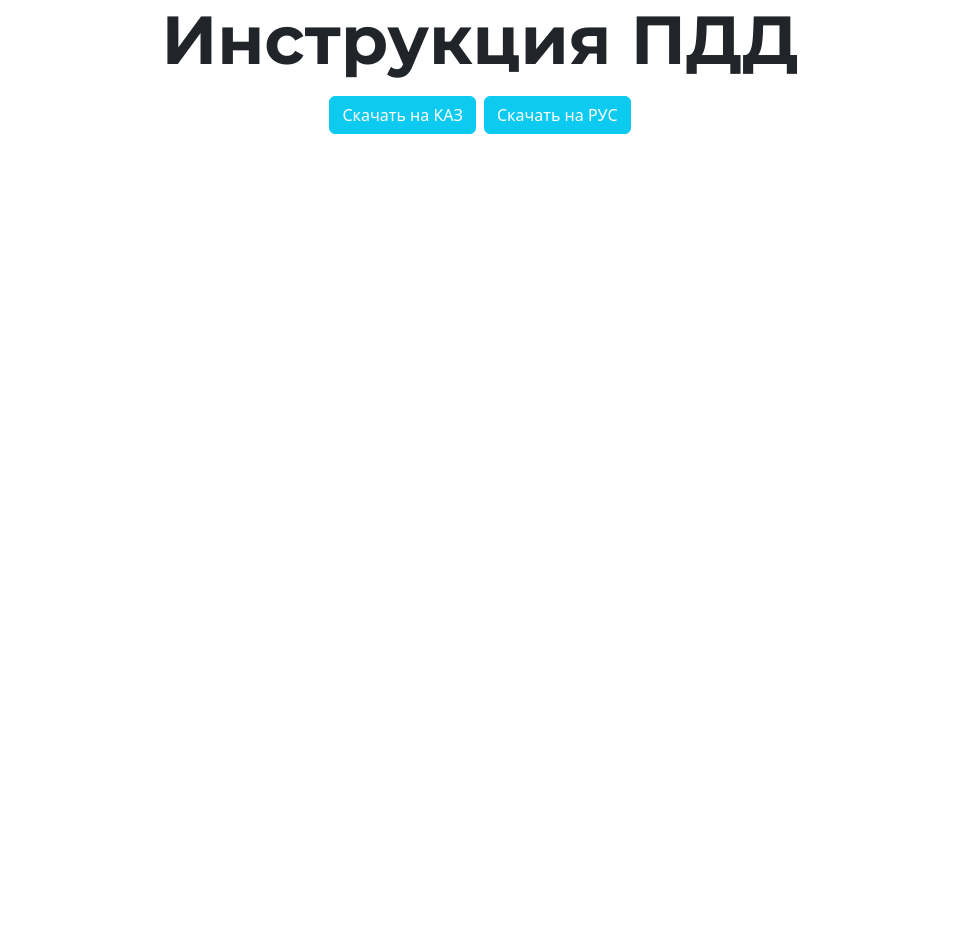
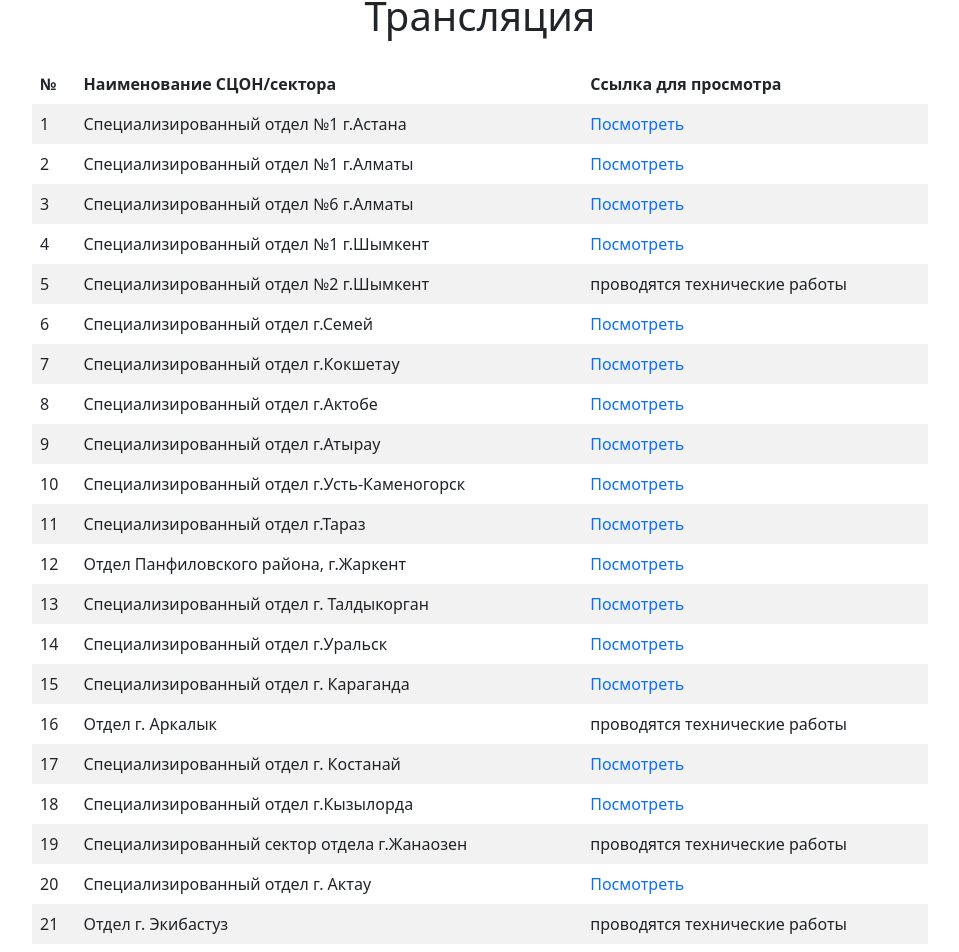
Before and after one commit to TheDarkSolo/booking, a React (Create React App) app: page /traffic-rules in a window 1280 px wide. Shown: the part 104-1056 px from the top of the page, without its empty margins (160-1119 px from the left). Before the commit the page ends 800 px from the top, so only its background shows below. Built offline with nearby package versions, Linux system fonts and the light colour scheme.

Commit message:
added youtube streaming

```diff
--- a/src/Components/Home/Home.js
+++ b/src/Components/Home/Home.js
@@ -53,8 +53,8 @@ export default function Home() {
               </Link>
             </div>
             <div class="col">
-              {/* <Link to={"/traffic-rules"}> */}
-              <a href="https://egov.kz/cms/kk/articles/poluchenie_pravab" target="_blank" rel="noopener noreferrer">
+              <Link to={"/traffic-rules"}>
+                {/* <a href="https://egov.kz/cms/kk/articles/poluchenie_pravab" target="_blank" rel="noopener noreferrer"> */}
                 <div class="p-4 rounded d-flex flex-column align-items-center border bg-white cursor-pointer mb-2">
                   <img
                     src={t("menu.1.menu_img")}
@@ -64,8 +64,8 @@ export default function Home() {
                   />
                   <h3 className="text-dark">{t("menu.1.menu_name")}</h3>
                 </div>
-                {/* </Link> */}
-              </a>
+              </Link>
+              {/* </a> */}
             </div>
           </div>
         </div>
--- a/src/Components/TrafficRulesInstructions/TrafficRulesInstructions.css
+++ b/src/Components/TrafficRulesInstructions/TrafficRulesInstructions.css
@@ -1,6 +1,22 @@
-.offset_traffic_rules_inst{
+.offset_traffic_rules_inst {
     display: flex;
     flex-direction: column;
     width: 100%;
     padding: 0px 15% 0px;
 }
+
+table {
+    border-collapse: collapse;
+    width: 100%;
+}
+
+th,
+td {
+    border: 1px solid black;
+    padding: 8px;
+    text-align: left;
+}
+
+tr:nth-child(even) {
+    background-color: #f2f2f2;
+}
--- a/src/Components/TrafficRulesInstructions/TrafficRulesInstructions.js
+++ b/src/Components/TrafficRulesInstructions/TrafficRulesInstructions.js
@@ -1,27 +1,185 @@
-import React from 'react'
-import { useTranslation } from "react-i18next";
+import React, { useState, useEffect } from 'react';
+import { useTranslation } from 'react-i18next';
 
-import './TrafficRulesInstructions.css'
+import './TrafficRulesInstructions.css';
 
 const TrafficRulesInstructions = () => {
-  const { t } = useTranslation()
+  const { t } = useTranslation();
+
+
+  // useEffect(() => {
+  //   // Fetch data from the API
+  //   fetch('https://bback.gov4c.kz/api/stream/departments/')
+  //     .then((response) => response.json())
+  //     .then((data) => {
+  //       setData(data);
+  //       setLoading(false);
+  //     })
+  //     .catch((error) => {
+  //       console.error('Error fetching data:', error);
+  //       setLoading(false);
+  //     });
+  // }, []);
+
   return (
     <div className="offset_traffic_rules_inst">
-      <h1 className='header_text mt-3 size_title_page text-center mb-3'>
-        {/* Инструкция ПДД */}
-        {t("instructionPDD")}
-      </h1>
-      <div className='d-flex align-items-center justify-content-center w-100 mt-2'>
-        <button className='btn btn-info text-white mx-1'>
-          {/* Скачать на КАЗ */}
-          {t("downloadKAZ")}
-        </button>
-        <button className='btn btn-info text-white mx-1'>
-          {/* Скачать на РУС */}
-          {t("downloadRUS")}
-        </button>
-      </div>
+
+      <center><h1>Трансляция</h1></center>
+      <br />
+      <table >
+        <tr>
+          <td><strong>№</strong></td>
+          <td><strong>Наименование СЦОН/сектора</strong></td>
+          <td><strong>Cсылка для просмотра</strong></td>
+        </tr>
+        <tr>
+          <td>1</td>
+          <td>Специализированный отдел №1 г.Астана</td>
+          <td><a href="https://youtube.com/live/8gmUSPI-eiY?feature=share" target="_blank">Посмотреть</a></td>
+        </tr>
+        <tr>
+          <td>2</td>
+          <td>Специализированный отдел №1 г.Алматы</td>
+          <td><a href="https://youtube.com/live/MiJh4gHcJfA?feature=share" target="_blank">Посмотреть</a></td>
+        </tr>
+        <tr>
+          <td>3</td>
+          <td>Специализированный отдел №6 г.Алматы</td>
+          <td><a href="https://youtube.com/live/6wANrRT-1_A?feature=share" target="_blank">Посмотреть</a></td>
+        </tr>
+        <tr>
+          <td>4</td>
+          <td>Специализированный отдел №1 г.Шымкент</td>
+          <td><a href="https://youtube.com/live/Q_mPhc_aFxU?feature=share" target="_blank">Посмотреть</a></td>
+        </tr>
+        <tr>
+          <td>5</td>
+          <td>Специализированный отдел №2 г.Шымкент</td>
+          <td>проводятся технические работы</td>
+        </tr>
+        <tr>
+          <td>6</td>
+          <td>Специализированный отдел г.Семей</td>
+          <td><a href="https://youtube.com/live/aWgOGgpYtqo?feature=share" target="_blank">Посмотреть</a></td>
+        </tr>
+        <tr>
+          <td>7</td>
+          <td>Специализированный отдел г.Кокшетау</td>
+          <td><a href="	https://youtube.com/live/BI_Gi3Mm090?feature=share" target="_blank">Посмотреть</a></td>
+        </tr>
+        <tr>
+          <td>8</td>
+          <td>Специализированный отдел г.Актобе</td>
+          <td><a href="https://youtube.com/live/KHwL-TLoolA?feature=share" target="_blank">Посмотреть</a></td>
+        </tr>
+        <tr>
+          <td>9</td>
+          <td>Специализированный отдел г.Атырау</td>
+          <td><a href="https://youtube.com/live/t-0zQHeMXfA?feature=share" target="_blank">Посмотреть</a></td>
+        </tr>
+        <tr>
+          <td>10</td>
+          <td>Специализированный отдел г.Усть-Каменогорск</td>
+          <td><a href="https://youtube.com/live/VvF2XGXmaFw?feature=share" target="_blank">Посмотреть</a></td>
+        </tr>
+        <tr>
+          <td>11</td>
+          <td>Специализированный отдел г.Тараз</td>
+          <td><a href="https://youtube.com/live/r0LQvLdAMWY?feature=share" target="_blank">Посмотреть</a></td>
+        </tr>
+        <tr>
+          <td>12</td>
+          <td>Отдел Панфиловского района, г.Жаркент</td>
+          <td><a href="https://youtube.com/live/jG1EUfuUh1o?feature=share" target="_blank">Посмотреть</a></td>
+        </tr>
+        <tr>
+          <td>13</td>
+          <td>Специализированный отдел г. Талдыкорган</td>
+          <td><a href="https://youtube.com/live/-886RTwfHKQ?feature=share" target="_blank">Посмотреть</a></td>
+        </tr>
+        <tr>
+          <td>14</td>
+          <td>Специализированный отдел г.Уральск</td>
+          <td><a href="https://youtube.com/live/BWj03ozaxMo?feature=share" target="_blank">Посмотреть</a></td>
+        </tr>
+        <tr>
+          <td>15</td>
+          <td>Специализированный отдел г. Караганда</td>
+          <td><a href="https://youtube.com/live/TpVoF7mG60A?feature=share" target="_blank">Посмотреть</a></td>
+        </tr>
+        <tr>
+          <td>16</td>
+          <td>Отдел г. Аркалык</td>
+          <td>проводятся технические работы</td>
+        </tr>
+        <tr>
+          <td>17</td>
+          <td>Специализированный отдел г. Костанай</td>
+          <td><a href="https://youtube.com/live/8L1cy8Y22w0?feature=share" target="_blank">Посмотреть</a></td>
+        </tr>
+        <tr>
+          <td>18</td>
+          <td>Специализированный отдел г.Кызылорда</td>
+          <td><a href="https://youtube.com/live/Rc_sAlELw4s?feature=share" target="_blank">Посмотреть</a></td>
+        </tr>
+        <tr>
+          <td>19</td>
+          <td>Специализированный сектор отдела г.Жанаозен</td>
+          <td>проводятся технические работы</td>
+        </tr>
+        <tr>
+          <td>20</td>
+          <td>Специализированный отдел г. Актау</td>
+          <td><a href="https://youtube.com/live/ceD7cKTMGFQ?feature=share" target="_blank">Посмотреть</a></td>
+        </tr>
+        <tr>
+          <td>21</td>
+          <td>Отдел г. Экибастуз</td>
+          <td>проводятся технические работы</td>
+        </tr>
+        <tr>
+          <td>22</td>
+          <td>Специализированный отдел г. Павлодар</td>
+          <td><a href="https://youtube.com/live/vulccSXtre4?feature=share" target="_blank">Посмотреть</a></td>
+        </tr>
+        <tr>
+          <td>23</td>
+          <td>Специализированный отдел г.Петропавловск</td>
+          <td><a href="https://youtube.com/live/matQmctxyPk?feature=share" target="_blank">Посмотреть</a></td>
+        </tr>
+        <tr>
+          <td>24</td>
+          <td>Специализированный отдел г. Туркестан</td>
+          <td><a href="https://youtube.com/live/uh4lLgaoAPM?feature=share" target="_blank">Посмотреть</a></td>
+        </tr>
+        <tr>
+          <td>25</td>
+          <td>Специализированный отдел г.Сарыагаш</td>
+          <td>проводятся технические работы</td>
+        </tr>
+
+      </table>
     </div>
-  )
-}
+  );
+};
+
 export default TrafficRulesInstructions;
+
+
+
+
+// {
+/* <h1 className='header_text mt-3 size_title_page text-center mb-3'>
+{/* Инструкция ПДД */
+// {t("instructionPDD")}
+// </h1>
+// <div className='d-flex align-items-center justify-content-center w-100 mt-2'>
+// <button className='btn btn-info text-white mx-1'>
+//   {/* Скачать на КАЗ */}
+//   {t("downloadKAZ")}
+// </button>
+// <button className='btn btn-info text-white mx-1'>
+//   {/* Скачать на РУС */}
+//   {t("downloadRUS")}
+// </button>
+// </div> */}
```
Also changed, not shown: 12 other files (tests, documents, lock files or other folders).
